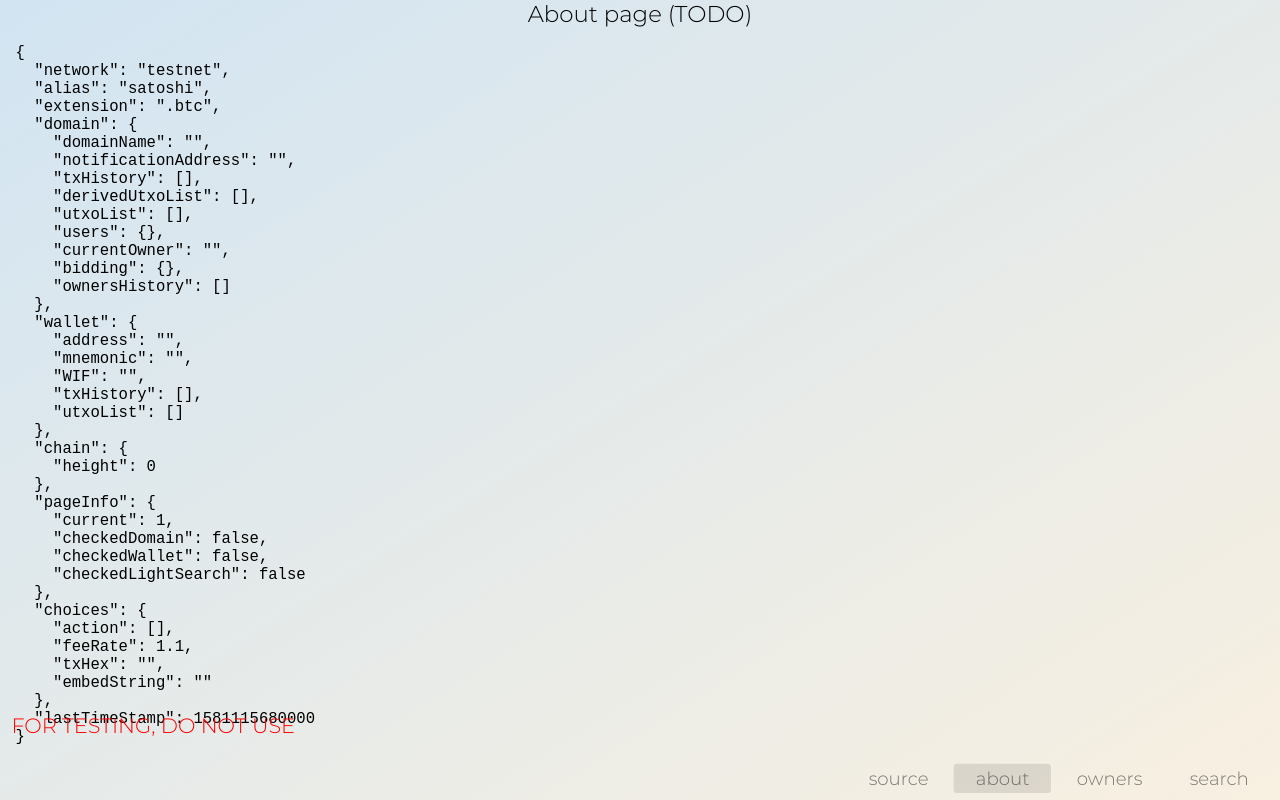
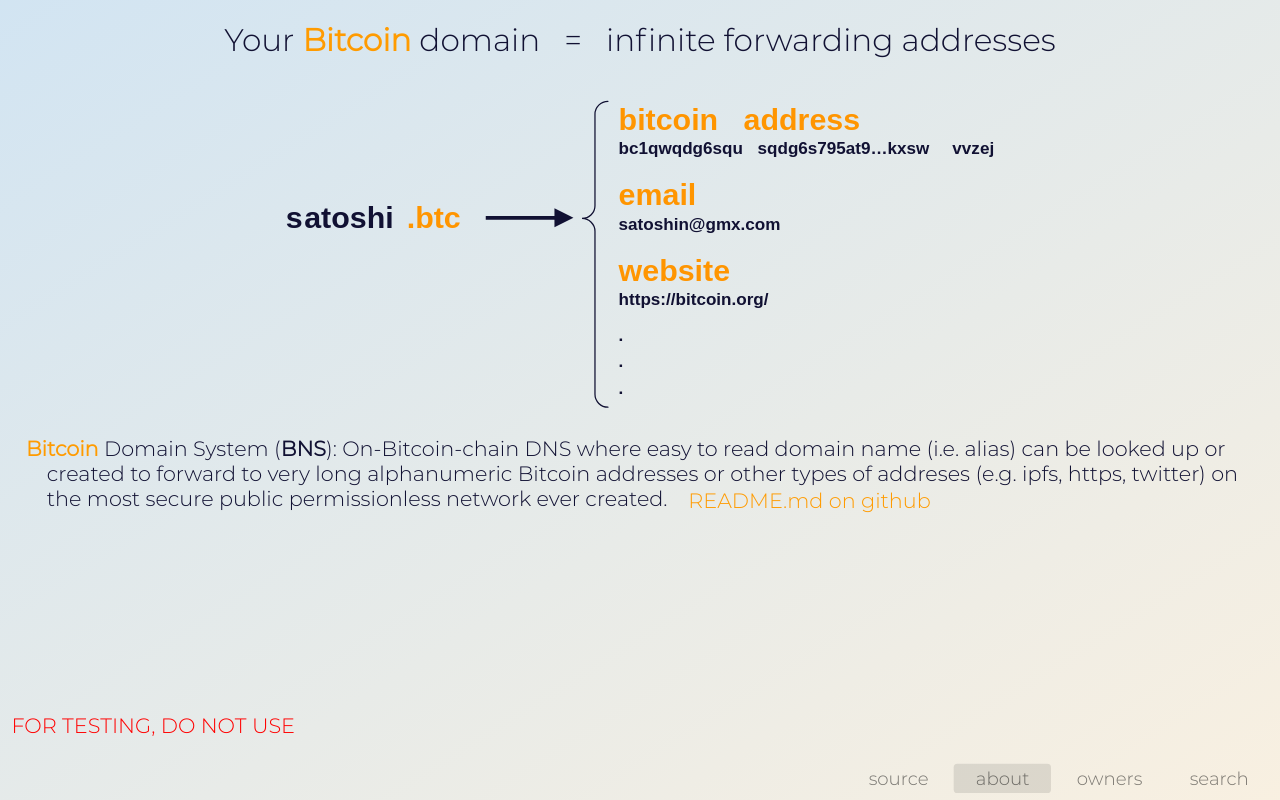
Before and after one commit to ildarmgt/BitcoinNameSystem, a React (Create React App) app: page /#/about in a window 1280 px wide. Built offline with nearby package versions, Linux system fonts and the light colour scheme; what bitcoinjs-lib would draw is missing.

Commit message:
basic about done

```diff
--- a/src/components/AboutContent/AboutContent.module.css
+++ b/src/components/AboutContent/AboutContent.module.css
@@ -1,13 +1,69 @@
 .wrapper {
+  box-sizing: border-box;
+  color: var(--colorBitcoinBlue);
+  font-size: calc(2 * var(--s));
+
   margin: 0 calc(1.5 * var(--s));
   overflow-y: auto;
   height: calc(100vh - (6 * var(--s)));
-
-  /* firefox */
-  scrollbar-color: var(--colorDarker1) var(--colorTransparent);
-  scrollbar-width: thin;
 }
 
+.title {
+  font-size: calc(3 * var(--s));
+  margin: calc(2 * var(--s));
+}
+
+.title span,
+.contentWrapper p span {
+  color: var(--colorBitcoinOrange);
+  font-weight: bold;
+}
+
+.drawing {
+  /* border: 1px solid blue; */
+  display: block;
+  width: 66%;
+  /* height: auto; */
+  margin: 0 auto;
+
+}
+
+.contentWrapper {
+  box-sizing: border-box;
+
+  text-align: left;
+  padding: calc(0.3 * var(--s)) calc(1 * var(--s));
+}
+
+.contentWrapper p {
+  display: block;
+  box-sizing: border-box;
+  margin: calc(0.5 * var(--s)) 0;
+  padding: 0;
+
+  --offset: calc(2 * var(--s));
+  text-indent: calc(-1 * var(--offset));
+  padding-left: var(--offset);
+}
+
+.contentWrapper a {
+  box-sizing: border-box;
+  display: inline-block;
+
+  color: var(--colorBitcoinOrange);
+  margin-left: calc(1 * var(--s));
+  padding: calc(0.1 * var(--s)) calc(1 * var(--s));
+  border-radius: calc(0.5 * var(--s));
+  text-indent: 0;
+}
+
+.contentWrapper a:hover {
+  background-color: var(--colorBrighter8);
+}
+
+
+
+/* unused */
 .wrapper pre {
   font-size: calc(1.5 * var(--s));
   text-align: left;
@@ -21,24 +77,6 @@
   user-select: text;
 }
 
-.wrapper::-webkit-scrollbar {
-  /* chrome scroll bar */
-  background: var(--colorTransparent);
-  height: calc(0.5 * var(--s));
-  width: calc(1 * var(--s));
-}
-
-.wrapper::-webkit-scrollbar-track {
-  /* chrome scroll bar background */
-  background: var(--colorTransparent);
-}
-
-.wrapper::-webkit-scrollbar-thumb {
-  /* scroll bar itself */
-  background-color: var(--colorDarker1);
-  border-radius: calc(0.5 * var(--s));
-  box-shadow: inset 0 0 0 calc(0.1 * var(--s)) var(--colorTransparent);
-}
 
 @media screen and (min-aspect-ratio: 12/9) {
   .wrapper {
--- a/src/components/AboutContent/AboutContent.tsx
+++ b/src/components/AboutContent/AboutContent.tsx
@@ -1,19 +1,45 @@
 import React from 'react'
-import { Store } from './../../store/'
+// import { Store } from './../../store/'
 import styles from './AboutContent.module.css'
+import { ReactComponent as Drawing } from './graphic.svg'
+
 
 export const AboutContent = () => {
-  const { state } = React.useContext(Store)
+  // const { state } = React.useContext(Store)
 
   return (
     <>
-      <div className={ styles.wrapper }>
-        <div>
-          About page (TODO)
+      <div className={ [styles.wrapper, 'scrollbar'].join(' ') }>
+        <div className={ styles.title }>
+          Your <span>Bitcoin</span> domain
+          &nbsp;&nbsp;=&nbsp;&nbsp;
+          infinite forwarding addresses
         </div>
-        <pre>
-          { JSON.stringify({ ...state }, null, 2) }
-        </pre>
+
+        <div className={ styles.contentWrapper }>
+
+
+          <Drawing
+            className={ styles.drawing }
+          />
+
+          <p>
+            <span>Bitcoin</span> Domain System (<b>BNS</b>): On-Bitcoin-chain DNS where easy to read domain name (i.e. alias) can be looked up or created to forward to very long alphanumeric Bitcoin addresses or other types of addreses (e.g. ipfs, https, twitter) on the most secure public permissionless network ever created.
+
+
+          <a
+            href="https://github.com/ildarmgt/BitcoinNameSystem/blob/master/README.md"
+            target="_blank"
+            rel="noopener noreferrer"
+          >
+            README.md on github
+          </a>
+          </p>
+
+
+        </div>
+
+
       </div>
     </>
   )
--- a/src/components/CreateSteps/P1RestoreOrBackup/P1RestoreOrBackup.tsx
+++ b/src/components/CreateSteps/P1RestoreOrBackup/P1RestoreOrBackup.tsx
@@ -40,7 +40,9 @@
           </>) }
         </div>
         <div>
-          <Details>
+          <Details
+            description={ 'Explanation' }
+          >
             <p>
               <span>This wallet has the built-in unique functionality to create transactions with custom scripts, inputs, and outputs necessary for this application.</span>
 
--- a/src/components/Navbar/Navbar.module.css
+++ b/src/components/Navbar/Navbar.module.css
@@ -50,12 +50,19 @@
   vertical-align: middle;
 }
 
+.root a:hover {
+  background-color: var(--colorBrighter8);
+
+}
+
 .root .selected {
   background-color: var(--colorDarker1);
+  /* background-color: var(--colorBrighter8); */
 }
 
 .root .selected:hover {
   background-color: var(--colorDarker1);
+  background-color: var(--colorBrighter8);
 }
 
 /* wide screen settings */
--- a/src/css/global.css
+++ b/src/css/global.css
@@ -32,6 +32,7 @@
   --colorLightText: rgba(17, 17, 51, 0.5);
   --colorBitcoinOrange: rgb(255, 155, 0);
   --colorBitcoinBlue: rgb(17, 17, 51);
+
   --colorWarning: rgba(153, 17, 62, 0.75);
 
   --colorGradientTopLeft: rgba(45, 154, 255, 0.2);
```
Also changed, not shown: src/components/AboutContent/graphic.svg (added).
